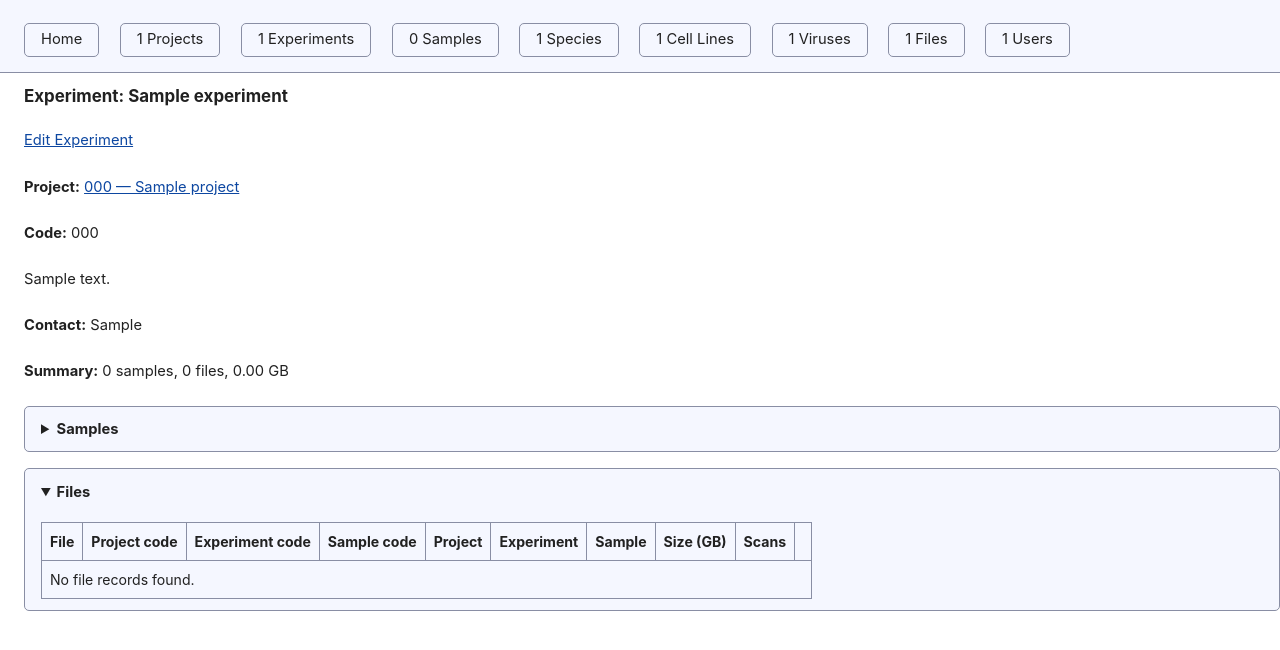
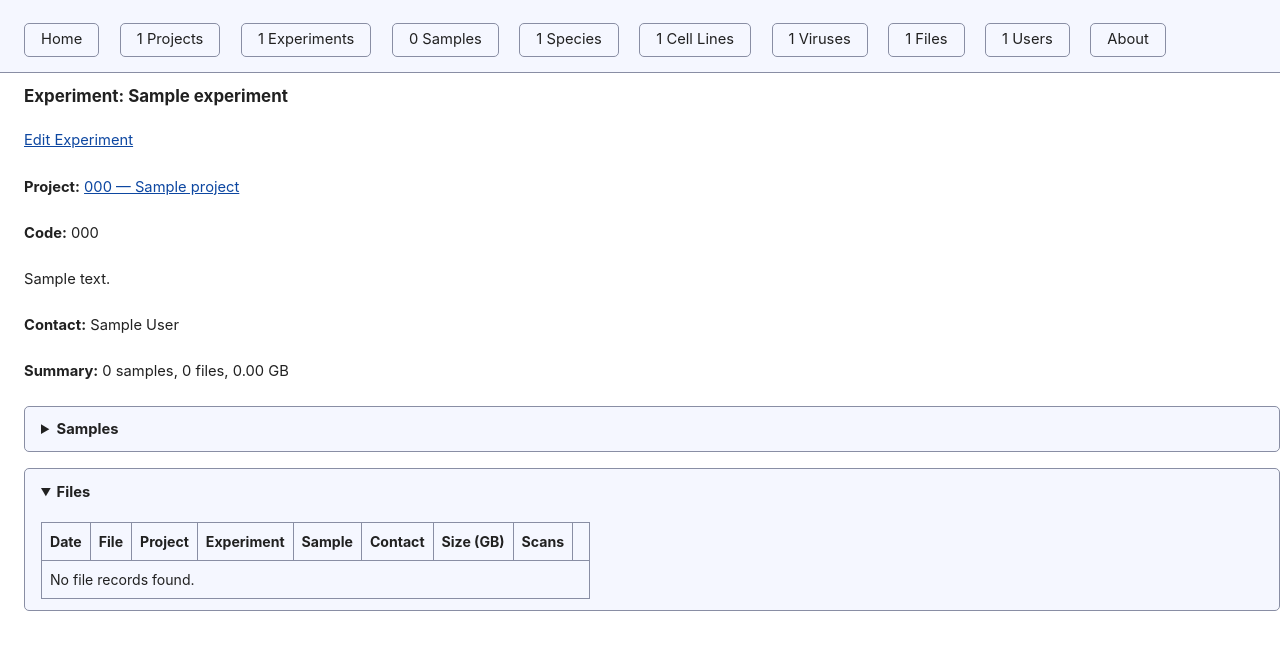
Before and after one commit to Rappsilber-Laboratory/sample-tracker, a Flask app: page /experiments/1 in a window 1280 px wide, after a click on "Files". Shown: the top 650 px of the page. Run offline with Flask 3, Linux system fonts and the light colour scheme; tables that the repository leaves empty hold one stand-in row (values such as "Sample post").

Commit message:
Contacts

```diff
--- a/app.py
+++ b/app.py
@@ -36,6 +36,11 @@ app = Flask(__name__)
 app.config.from_object(Config)
 db.init_app(app)
 CSRFProtect(app)
+
+
+@app.template_filter('replace_first')
+def replace_first_filter(s, old, new):
+    return s.replace(old, new, 1)
 
 
 @app.context_processor
@@ -128,7 +133,7 @@ def api_tree():
     projects = Project.query.filter_by(active=True).all()
     project_nodes = sorted([project_node(p) for p in projects], key=lambda n: n["total_bytes"], reverse=True)
     tree = {
-        "name": "File Tracker",
+        "name": "Mass Spec Acquisition Tracker",
         "level": "root",
         "total_bytes": sum(n["total_bytes"] for n in project_nodes),
         "children": project_nodes,
@@ -194,11 +199,12 @@ def project_detail(id):
         .order_by(MassSpecAcquisition.date.desc(), MassSpecAcquisition.filename).all()
     )
     total_size_gb = sum(f.size_bytes or 0 for f in files) / (1024 ** 3)
+    users = {u.initials: u.name for u in User.query.all()}
     return render_template(
         "project/detail.html", project=project, experiments=experiments,
         contact_name=contact_name, samples=samples, files=files,
         experiment_count=len(experiments), sample_count=len(samples),
-        file_count=len(files), total_size_gb=total_size_gb,
+        file_count=len(files), total_size_gb=total_size_gb, users=users,
     )
 
 
@@ -260,7 +266,8 @@ def experiment_list():
         .order_by(Experiment.name)
         .all()
     )
-    return render_template("experiment/list.html", experiments=experiments)
+    users = {u.initials: u.name for u in User.query.all()}
+    return render_template("experiment/list.html", experiments=experiments, users=users)
 
 
 @app.route("/experiments/<int:id>")
@@ -274,9 +281,10 @@ def experiment_detail(id):
         .order_by(MassSpecAcquisition.date.desc(), MassSpecAcquisition.filename).all()
     )
     total_size_gb = sum(f.size_bytes or 0 for f in files) / (1024 ** 3)
+    users = {u.initials: u.name for u in User.query.all()}
     return render_template(
         "experiment/detail.html", experiment=experiment, samples=samples, files=files,
-        sample_count=len(samples), file_count=len(files), total_size_gb=total_size_gb,
+        sample_count=len(samples), file_count=len(files), total_size_gb=total_size_gb, users=users,
     )
 
 
@@ -570,7 +578,8 @@ def sample_list():
         .order_by(MassSpecSample.name)
         .all()
     )
-    return render_template("sample/list.html", samples=samples)
+    users = {u.initials: u.name for u in User.query.all()}
+    return render_template("sample/list.html", samples=samples, users=users)
 
 
 @app.route("/samples/new", methods=["GET", "POST"])
@@ -610,9 +619,10 @@ def sample_create():
 def sample_detail(id):
     sample = db.get_or_404(MassSpecSample, id)
     total_size_gb = sum(f.size_bytes or 0 for f in sample.files) / (1024 ** 3)
+    users = {u.initials: u.name for u in User.query.all()}
     return render_template(
         "sample/detail.html", sample=sample,
-        file_count=len(sample.files), total_size_gb=total_size_gb,
+        file_count=len(sample.files), total_size_gb=total_size_gb, users=users,
     )
 
 
@@ -666,7 +676,8 @@ def file_list():
         .order_by(MassSpecAcquisition.date.desc(), MassSpecAcquisition.filename)
         .all()
     )
-    return render_template("file/list.html", files=files)
+    users = {u.initials: u.name for u in User.query.all()}
+    return render_template("file/list.html", files=files, users=users)
 
 
 @app.route("/samples/<int:sample_id>/db-files/new", methods=["GET", "POST"])
@@ -753,3 +764,8 @@ def file_delete(id):
     db.session.commit()
     flash("File record deleted.", "success")
     return redirect(url_for("sample_detail", id=sample_id))
+
+
+@app.route("/about")
+def about():
+    return render_template("about.html")
--- a/schema.sql
+++ b/schema.sql
@@ -1,4 +1,4 @@
--- Sample Tracker SQLite Schema
+-- Mass Spec Acquisition Tracker SQLite Schema
 -- Based on sampleTracker13.dia UML diagram
 
 PRAGMA foreign_keys = ON;
--- a/templates/_tables.html
+++ b/templates/_tables.html
@@ -1,11 +1,12 @@
-{% macro experiment_table(experiments, show_project=true) %}
+{% macro experiment_table(experiments, show_project=true, show_samples=true, users={}) %}
 <table>
   <thead>
     <tr>
       <th>Name</th>
       {% if show_project %}<th>Project</th>{% endif %}
+      <th>Description</th>
       <th>Contact</th>
-      <th>Description</th>
+      {% if show_samples %}<th>Samples</th>{% endif %}
       <th></th>
     </tr>
   </thead>
@@ -14,28 +15,30 @@
     <tr>
       <td><a href="{{ url_for('experiment_detail', id=experiment.id) }}">{{ experiment.name }}</a></td>
       {% if show_project %}<td><a href="{{ url_for('project_detail', id=experiment.project.id) }}">{{ experiment.project.name }}</a></td>{% endif %}
-      <td>{{ experiment.user_initials or '' }}</td>
       <td>{{ experiment.description or '' }}</td>
+      <td>{{ users.get(experiment.user_initials, experiment.user_initials) if experiment.user_initials else '' }}</td>
+      {% if show_samples %}<td>{{ experiment.samples | length }}</td>{% endif %}
       <td><a href="{{ url_for('experiment_edit', id=experiment.id) }}">Edit</a></td>
     </tr>
     {% else %}
-    <tr><td colspan="{{ 5 if show_project else 4 }}">No experiments found.</td></tr>
+    <tr><td colspan="{{ 5 + (1 if show_project else 0) + (1 if show_samples else 0) }}">No experiments found.</td></tr>
     {% endfor %}
   </tbody>
 </table>
 {% endmacro %}
 
 
-{% macro sample_table(samples, show_experiment=true, show_project=true) %}
-{% set colspan = 4 + (1 if show_experiment else 0) + (1 if show_project else 0) %}
+{% macro sample_table(samples, show_experiment=true, show_project=true, users={}) %}
+{% set colspan = 5 + (1 if show_experiment else 0) + (1 if show_project else 0) %}
 <table>
   <thead>
     <tr>
       <th>Name</th>
+      {% if show_project %}<th>Project</th>{% endif %}
       {% if show_experiment %}<th>Experiment</th>{% endif %}
-      {% if show_project %}<th>Project</th>{% endif %}
       <th>Type</th>
       <th>Description</th>
+      <th>Contact</th>
       <th></th>
     </tr>
   </thead>
@@ -43,10 +46,11 @@
     {% for sample in samples %}
     <tr>
       <td><a href="{{ url_for('sample_detail', id=sample.id) }}">{{ sample.name }}</a></td>
+      {% if show_project %}<td><a href="{{ url_for('project_detail', id=sample.experiment.project_id) }}">{{ sample.experiment.project.name }}</a></td>{% endif %}
       {% if show_experiment %}<td><a href="{{ url_for('experiment_detail', id=sample.experiment_id) }}">{{ sample.experiment.name }}</a></td>{% endif %}
-      {% if show_project %}<td><a href="{{ url_for('project_detail', id=sample.experiment.project_id) }}">{{ sample.experiment.project.name }}</a></td>{% endif %}
       <td>{{ 'Crosslinked' if sample.crosslinked_sample else 'Identification' }}</td>
       <td>{{ sample.description or '' }}</td>
+      <td>{{ users.get(sample.user_initials, sample.user_initials) if sample.user_initials else '—' }}</td>
       <td><a href="{{ url_for('sample_edit', id=sample.id) }}">Edit</a></td>
     </tr>
     {% else %}
@@ -61,7 +65,7 @@
   {%- set name = filename or '' -%}
   {%- if s_code -%}{%- set name = name|replace(s_code, '\x01s\x02' ~ s_code ~ '\x03') -%}{%- endif -%}
   {%- if e_code -%}{%- set name = name|replace(e_code, '\x01e\x02' ~ e_code ~ '\x03') -%}{%- endif -%}
-  {%- if p_code -%}{%- set name = name|replace(p_code, '\x01p\x02' ~ p_code ~ '\x03') -%}{%- endif -%}
+  {%- if p_code -%}{%- set name = name|replace_first(p_code, '\x01p\x02' ~ p_code ~ '\x03') -%}{%- endif -%}
   {%- set name = name|e
         |replace('\x01p\x02', '<span class="hl-project">'|safe)
         |replace('\x01e\x02', '<span class="hl-experiment">'|safe)
@@ -71,17 +75,16 @@
 {%- endmacro %}
 
 
-{% macro file_table(files) %}
+{% macro file_table(files, users={}) %}
 <table>
   <thead>
     <tr>
+      <th>Date</th>
       <th>File</th>
-      <th>Project code</th>
-      <th>Experiment code</th>
-      <th>Sample code</th>
       <th>Project</th>
       <th>Experiment</th>
       <th>Sample</th>
+      <th>Contact</th>
       <th>Size (GB)</th>
       <th>Scans</th>
       <th></th>
@@ -90,19 +93,18 @@
   <tbody>
     {% for f in files %}
     <tr>
+      <td>{{ f.date or '' }}</td>
       <td><a href="{{ url_for('file_detail', id=f.id) }}">{% if f.sample %}{{ highlight_codes(f.filename or f.id|string, f.sample.experiment.project.code, f.sample.experiment.code, f.sample.code) }}{% else %}{{ f.filename or f.id }}{% endif %}</a></td>
-      <td>{% if f.sample %}{{ f.sample.experiment.project.code or '' }}{% else %}—{% endif %}</td>
-      <td>{% if f.sample %}{{ f.sample.experiment.code or '' }}{% else %}—{% endif %}</td>
-      <td>{% if f.sample %}{{ f.sample.code or '' }}{% else %}—{% endif %}</td>
       <td>{% if f.sample %}<a href="{{ url_for('project_detail', id=f.sample.experiment.project_id) }}">{{ f.sample.experiment.project.name }}</a>{% else %}—{% endif %}</td>
       <td>{% if f.sample %}<a href="{{ url_for('experiment_detail', id=f.sample.experiment_id) }}">{{ f.sample.experiment.name }}</a>{% else %}—{% endif %}</td>
       <td>{% if f.sample %}<a href="{{ url_for('sample_detail', id=f.sample_id) }}">{{ f.sample.name }}</a>{% else %}—{% endif %}</td>
+      <td>{{ users.get(f.user_initials, f.user_initials) if f.user_initials else '—' }}</td>
       <td>{{ '%.3f'|format(f.size_bytes / 1e9) if f.size_bytes is not none else '' }}</td>
       <td>{{ f.scan_count or '' }}</td>
       <td><a href="{{ url_for('file_edit', id=f.id) }}">Edit</a></td>
     </tr>
     {% else %}
-    <tr><td colspan="11">No file records found.</td></tr>
+    <tr><td colspan="9">No file records found.</td></tr>
     {% endfor %}
   </tbody>
 </table>
--- a/templates/base.html
+++ b/templates/base.html
@@ -3,7 +3,7 @@
 <head>
   <meta charset="UTF-8">
   <meta name="viewport" content="width=device-width, initial-scale=1.0">
-  <title>{% block title %}File Tracker{% endblock %}</title>
+  <title>{% block title %}Mass Spec Acquisition Tracker{% endblock %}</title>
   <link rel="stylesheet" href="{{ url_for('static', filename='simple.css') }}">
   <link rel="stylesheet" href="{{ url_for('static', filename='style.css') }}">
 </head>
@@ -19,6 +19,7 @@
       <a href="{{ url_for('virus_list') }}">{{ nav_counts.get('viruses', '') }} Viruses</a>
       <a href="{{ url_for('file_list') }}">{{ nav_counts.get('files', '') }} Files</a>
       <a href="{{ url_for('user_list') }}">{{ nav_counts.get('users', '') }} Users</a>
+      <a href="{{ url_for('about') }}">About</a>
     </nav>
   </header>
   <main>
--- a/templates/experiment/detail.html
+++ b/templates/experiment/detail.html
@@ -10,7 +10,7 @@
 <p><strong>Project:</strong> <a href="{{ url_for('project_detail', id=experiment.project.id) }}">{{ experiment.project.code }} — {{ experiment.project.name }}</a></p>
 {% if experiment.code %}<p><strong>Code:</strong> {{ experiment.code }}</p>{% endif %}
 {% if experiment.description %}<p>{{ experiment.description }}</p>{% endif %}
-{% if experiment.user_initials %}<p><strong>Contact:</strong> {{ experiment.user_initials }}</p>{% endif %}
+{% if experiment.user_initials %}<p><strong>Contact:</strong> {{ users.get(experiment.user_initials, experiment.user_initials) }}</p>{% endif %}
 {% if not experiment.active %}<p><strong>Status:</strong> Inactive</p>{% endif %}
 <p><strong>Summary:</strong>
   {{ sample_count }} sample{{ '' if sample_count == 1 else 's' }},
@@ -21,11 +21,11 @@
 <details>
   <summary>Samples</summary>
   <p><a href="{{ url_for('sample_create', experiment_id=experiment.id) }}">New Sample</a></p>
-  {{ sample_table(samples, show_experiment=false, show_project=false) }}
+  {{ sample_table(samples, show_experiment=false, show_project=false, users=users) }}
 </details>
 
 <details>
   <summary>Files</summary>
-  {{ file_table(files) }}
+  {{ file_table(files, users) }}
 </details>
 {% endblock %}
--- a/templates/experiment/list.html
+++ b/templates/experiment/list.html
@@ -3,5 +3,5 @@
 {% block title %}Experiments{% endblock %}
 {% block content %}
 <h2>Experiments</h2>
-{{ experiment_table(experiments) }}
+{{ experiment_table(experiments, users=users) }}
 {% endblock %}
--- a/templates/file/list.html
+++ b/templates/file/list.html
@@ -3,5 +3,5 @@
 {% block title %}Files{% endblock %}
 {% block content %}
 <h2>Files</h2>
-{{ file_table(files) }}
+{{ file_table(files, users) }}
 {% endblock %}
--- a/templates/index.html
+++ b/templates/index.html
@@ -1,5 +1,5 @@
 {% extends "base.html" %}
-{% block title %}File Tracker{% endblock %}
+{% block title %}Mass Spec Acquisition Tracker{% endblock %}
 {% block content %}
 <div id="dashboard">
   <div id="tree-container"></div>
--- a/templates/project/detail.html
+++ b/templates/project/detail.html
@@ -20,16 +20,16 @@
 <details open>
   <summary>Experiments</summary>
   <p><a href="{{ url_for('experiment_create', project_id=project.id) }}">New Experiment</a></p>
-  {{ experiment_table(experiments, show_project=false) }}
+  {{ experiment_table(experiments, show_project=false, users=users) }}
 </details>
 
 <details>
   <summary>Samples</summary>
-  {{ sample_table(samples, show_project=false) }}
+  {{ sample_table(samples, show_project=false, users=users) }}
 </details>
 
 <details>
   <summary>Files</summary>
-  {{ file_table(files) }}
+  {{ file_table(files, users) }}
 </details>
 {% endblock %}
--- a/templates/sample/detail.html
+++ b/templates/sample/detail.html
@@ -14,7 +14,7 @@
 <p><strong>Experiment:</strong> <a href="{{ url_for('experiment_detail', id=sample.experiment_id) }}">{{ sample.experiment.name }}</a></p>
 {% if sample.code %}<p><strong>Code:</strong> {{ sample.code }}</p>{% endif %}
 <p><strong>Type:</strong> {{ 'Crosslinked' if sample.crosslinked_sample else 'Identification' }}</p>
-{% if sample.user_initials %}<p><strong>User Initials:</strong> {{ sample.user_initials }}</p>{% endif %}
+{% if sample.user_initials %}<p><strong>Contact:</strong> {{ users.get(sample.user_initials, sample.user_initials) }}</p>{% endif %}
 {% if sample.description %}<p>{{ sample.description }}</p>{% endif %}
 
 <section class="new-batch"
@@ -113,7 +113,7 @@
 
 <details>
   <summary>Files</summary>
-  {{ file_table(sample.files) }}
+  {{ file_table(sample.files, users) }}
 </details>
 {% endblock %}
 
--- a/templates/sample/list.html
+++ b/templates/sample/list.html
@@ -4,5 +4,5 @@
 {% block content %}
 <h2>Samples</h2>
 <p><a href="{{ url_for('sample_create') }}" role="button">New Sample</a></p>
-{{ sample_table(samples) }}
+{{ sample_table(samples, users=users) }}
 {% endblock %}
```
Also changed, not shown: backfill_user_initials.py (added, +33 -0 lines), templates/about.html (added, +7 -0 lines), README.md, static/sampleTracker14.png, 1 other file.
